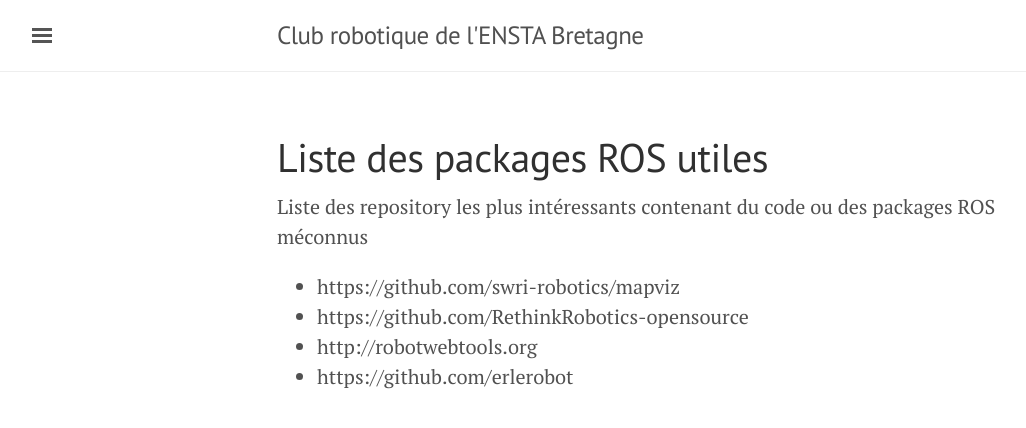
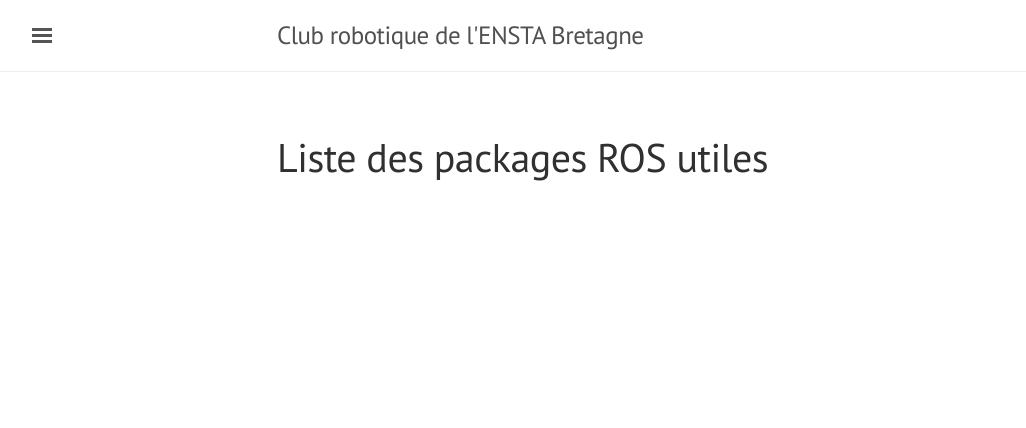
Before and after one commit to EnstaBretagneClubRobo/EnstaBretagneClubRobo.github.io, a Jekyll site: the page built from docs/packagesRos.md, in a window 1280 px wide. Shown: the top 428 px of the page, without its empty margins (3-1029 px from the left). Built offline with Jekyll 4.4.1, drawn with Linux system fonts in a browser that asks for light colours.

Commit message:
Update packagesRos.md

```diff
--- a/docs/packagesRos.md
+++ b/docs/packagesRos.md
@@ -2,10 +2,3 @@
 layout : page
 title: Liste des packages ROS utiles
 ---
-
-Liste des repository les plus intéressants contenant du code ou des packages ROS méconnus
-
- - https://github.com/swri-robotics/mapviz
- - https://github.com/RethinkRobotics-opensource
- - http://robotwebtools.org
- - https://github.com/erlerobot
```
